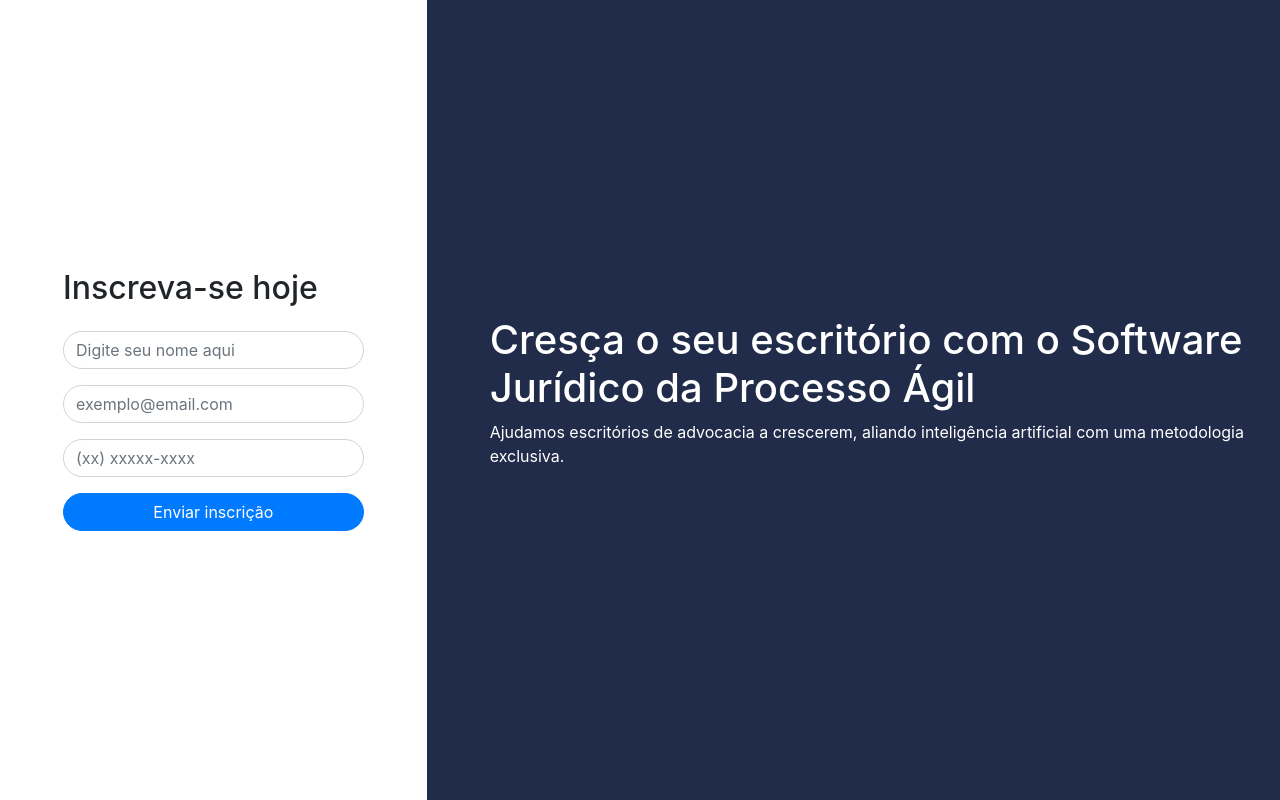
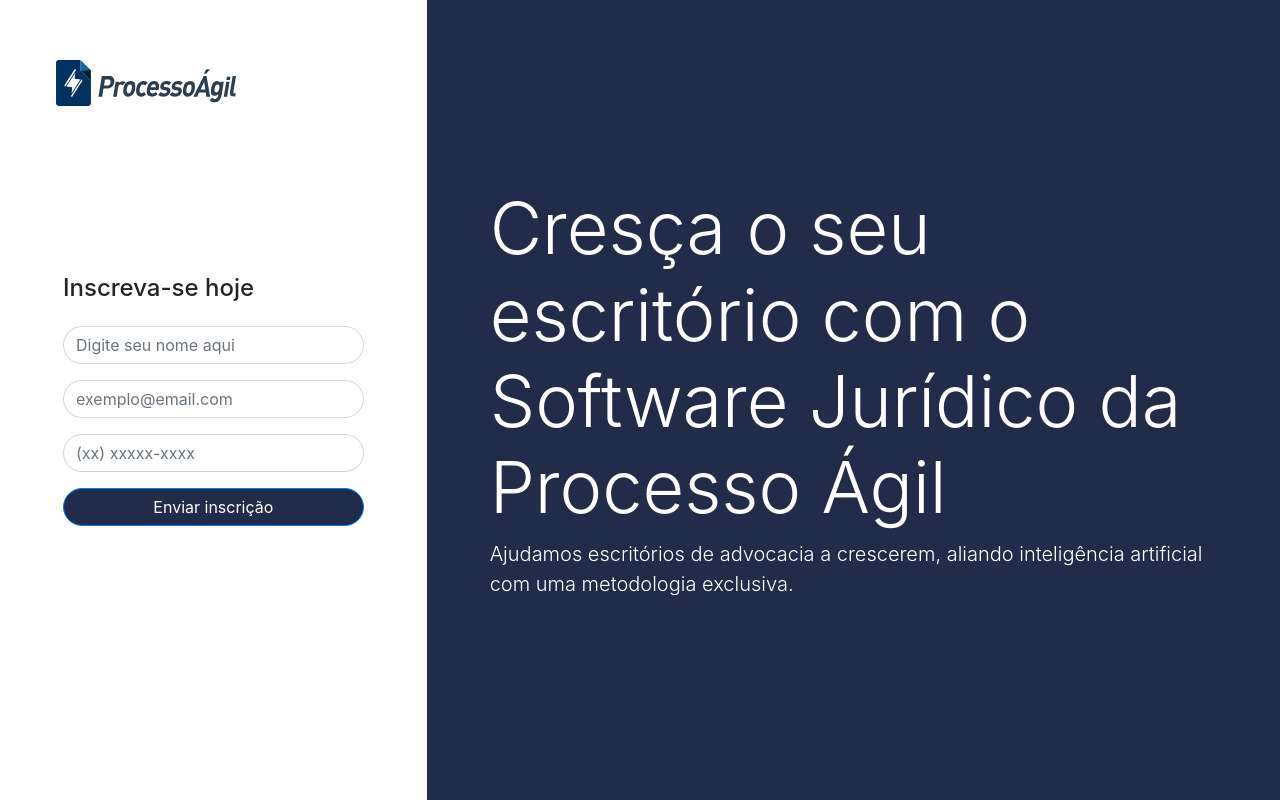
Before and after one commit to magdielndantas/teste-processo-agil, a plain HTML site: page index.html in a window 1280 px wide. Drawn offline with nearby package versions, Linux system fonts and the light colour scheme.

Commit message:
commitando melhorias no layout

```diff
--- a/index.html
+++ b/index.html
@@ -13,6 +13,14 @@
             background-position: right;
             background-repeat: no-repeat;
             background-attachment: fixed;
+        }
+
+        #logo {
+            height: auto;
+            max-width: 180px;
+
+            top: 60px !important;
+            left: 56px !important;
         }
 
         #shape {
@@ -34,12 +42,13 @@
     </style>
 </head>
 
-<body class="bg-light">
+<body class="bg-light ">
     <div class="d-flex flex-row">
-        <div class="col-4 bg-white  vh-100 d-flex justify-content-center align-items-center">
-            <main class="m-5 w-100">
-                <header class="mx-auto mb-4">
-                    <h2>Inscreva-se hoje</h2>
+        <div class="col-4 bg-white d-flex flex-column  vh-100 d-flex justify-content-center align-items-center position-relative">
+            <img src="logo.svg" alt="Processo Ágil" class="position-absolute" id="logo">
+            <main class="m-5 w-100 p-5">
+                <header class="mb-4">
+                    <h4>Inscreva-se hoje</h4>
                 </header>
                 <form action="#">
                     <div class="form-group">
@@ -60,17 +69,17 @@
                             required />
                         <span class="error"></span>
                     </div>
-                    <button type="submit" class="btn btn-primary btn-block rounded-pill">Enviar inscrição</button>
+                    <button type="submit" class="btn btn-primary btn-block rounded-pill" style="background: #202C49;">Enviar inscrição</button>
                 </form>
             </main>
 
         </div>
         <div class="col-8 d-flex flex-column justify-content-center" id="shape">
-            <div class="text ml-5">
-                <h1>Cresça o seu escritório
+            <div class="text m-5">
+                <h1 class="display-3">Cresça o seu escritório
                     com o Software Jurídico da Processo Ágil
                 </h1>
-                <p>Ajudamos escritórios de advocacia a crescerem, aliando inteligência artificial com uma metodologia
+                <p class="lead">Ajudamos escritórios de advocacia a crescerem, aliando inteligência artificial com uma metodologia
                     exclusiva.</p>
             </div>
         </div>
```
Also changed, not shown: logo.svg (added), 1 other file.
